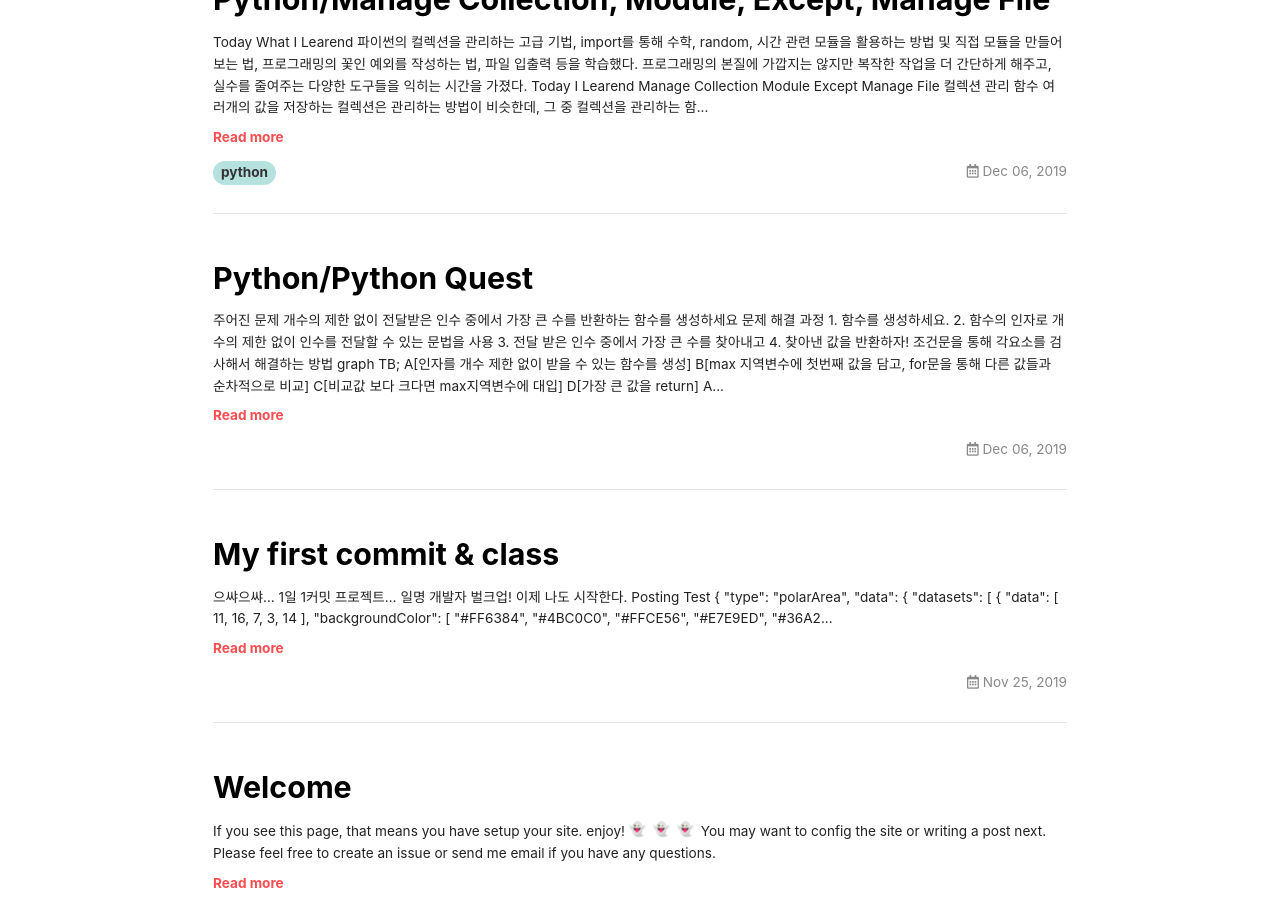
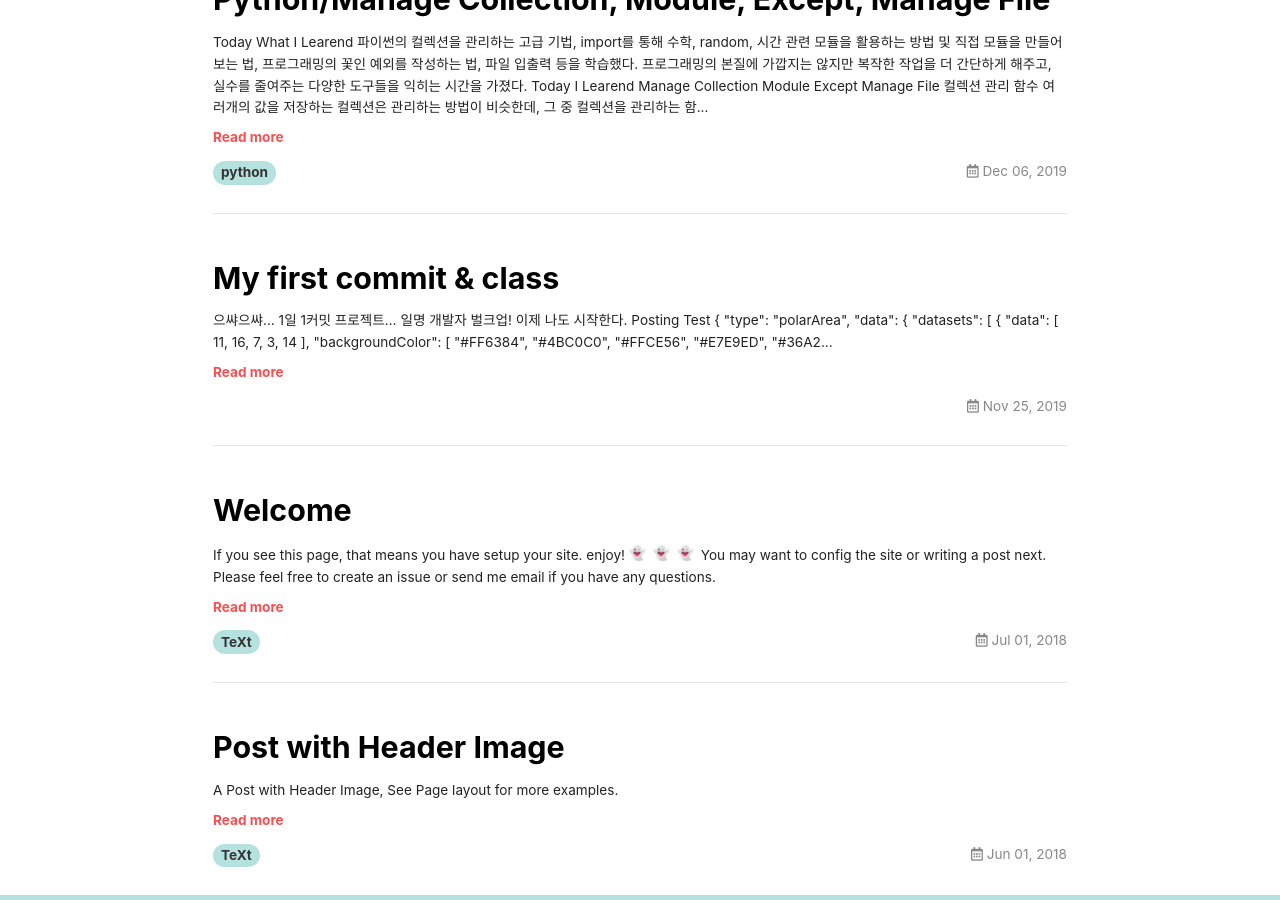
Before and after one commit to mchaemil/mchaemil.github.io, a Jekyll site: the page built from index.html, in a window 1280 px wide and 900 px high, scrolled down 439 px. Built offline with Jekyll 4.4.1, drawn with Linux system fonts in a browser that asks for light colours; nearby versions of some CDN libraries; emoji names are drawn with the system emoji font; the list of posts is cut into pages by our own code.

Commit message:
update post

````diff
--- a/_posts/2019-12-06-my-Presentation.md
+++ /dev/null
@@ -1,85 +0,0 @@
----
-layout: article
-title: Python/Python Quest
-mathjax: true
----
-
-## 주어진 문제
-
-### 개수의 제한 없이 전달받은 인수 중에서 가장 큰 수를 반환하는 함수를 생성하세요
-#### 문제 해결 과정
----
-#### 1. 함수를 생성하세요.
-#### 2. 함수의 인자로 개수의 제한 없이 인수를 전달할 수 있는 문법을 사용
-#### 3. 전달 받은 인수 중에서 가장 큰 수를 찾아내고
-#### 4. 찾아낸 값을 반환하자!
----
-
-### 조건문을 통해 각요소를 검사해서 해결하는 방법
-
-```mermaid
-graph TB;
-    A[인자를 개수 제한 없이 받을 수 있는 함수를 생성]
-    B[max 지역변수에 첫번째 값을 담고, for문을 통해 다른 값들과 순차적으로 비교]
-    C[비교값 보다 크다면 max지역변수에 대입]
-    D[가장 큰 값을 return]
-    A--yes-->B;
-    B--yes-->C;
-    C--no-->B;
-    C--yes-->D;
-```
-
-```python
-# 전체 코드
-def score_max(*s):
-  max = s[0]
-  for num in s:
-    if max < num:
-      max = num
-  return max
-
-print(score_max(10, 20, 30, 23, 1, 100, 21, 230)) # 230
-```
-
-
-### 배열의 내장함수를 이용한 해결 방법
-
-```mermaid
-graph TB;
-    A[인자를 개수 제한 없이 받을 수 있는 함수를 생성]
-    B[전달받은 함수 중에서 가장 큰 수를 찾아낸다.]
-    C[찾아낸 값을 반환한다.]
-    A--yes-->B;
-    B--yes-->C;
-```
-
-```python
-# 1. 함수를 생성하세요.
-def input_func():
-
-
-# 2. 함수의 인자로 개수의 제한 없이 인수를 전달할 수 있는 문법을 사용
-def input_func(*args): # 가변 인수를 사용하여 인수를 전달 받음..!
-
-# 3. 전달 받은 인수 중에서 가장 큰 수를 찾아내고
-list_data = []
-for num in args: # 자료안에 어떤 요소가 들어있는지 확인하고 싶을 때는 in 연산자를 사용한다.
-    list_data.append(num)
-list_data.sort()
-
-# 4. 찾아낸 값을 반환하자!
-return list_data[-1]
-```
-
-```python
-# 전체 코드
-def input_func(*args):
-    list_data = []
-    for num in args:
-        list_data.append(num)
-    list_data.sort()
-    return list_data[-1]
-
-print(input_func(10, 230, 40, 30, 20, 5)) # 230
-
-```
--- a/_posts/2019-12-06-python-collection-module-except-file.md
+++ b/_posts/2019-12-06-python-collection-module-except-file.md
@@ -180,7 +180,66 @@ print(statistics.median(score)) # 중앙값: 30
 1970년 1월 1일을 기준으로 경과한 시간을 초단위로 표현한다.
 
 ```python
+import time
+now = time.localtime()
+print('%d년 %d월 %d일' % (now.tm_year, now.tm_mon, now.tm_mday))
+# # 2019년 12월 9일
 
+import datetime
+
+now = datetime.datetime.now()
+print('%d년 %d월 %d일' % (now.year, now.month, now.day))
+print('%d:%d:%d' % (now.hour, now.minute, now.second))
+# 2019년 12월 9일
+# 0:14:26
+```
+
+** 타임함수를 이용해 함수 실행시간을 측정할 수 있다.**
+
+프로그램의 실행이 느릴 때 타입함수를 통해서 각 함수의 실행시간을 측정할 수 있다.
+
+```python
+import time
+
+start = time.time()
+for a in range(1000):
+  print(a)
+end = time.time()
+print(end - start)
+```
+
+#### calendar module
+calendar 모듈을 활용해 특정 날짜가 무슨 요일인지 확인해보기
+
+```python
+import calendar
+
+day = ["월", "화", "수", "목", "금", "토", "일"]
+tree_day = calendar.weekday(2019, 4, 5)
+print('tree day is %s요일입니다.' % day[tree_day])
+```
+
+#### sys module
+
+```python
+import sys
+
+print(sys.version) # 파이썬 버젼
+print('===')
+sys.exit() # 프로그램을 강제 종료할 때 사용하는 메소드
+```
+
+```python
 
 
 ```
+```python
+
+
+```
+
+
+```python
+
+
+```
````
